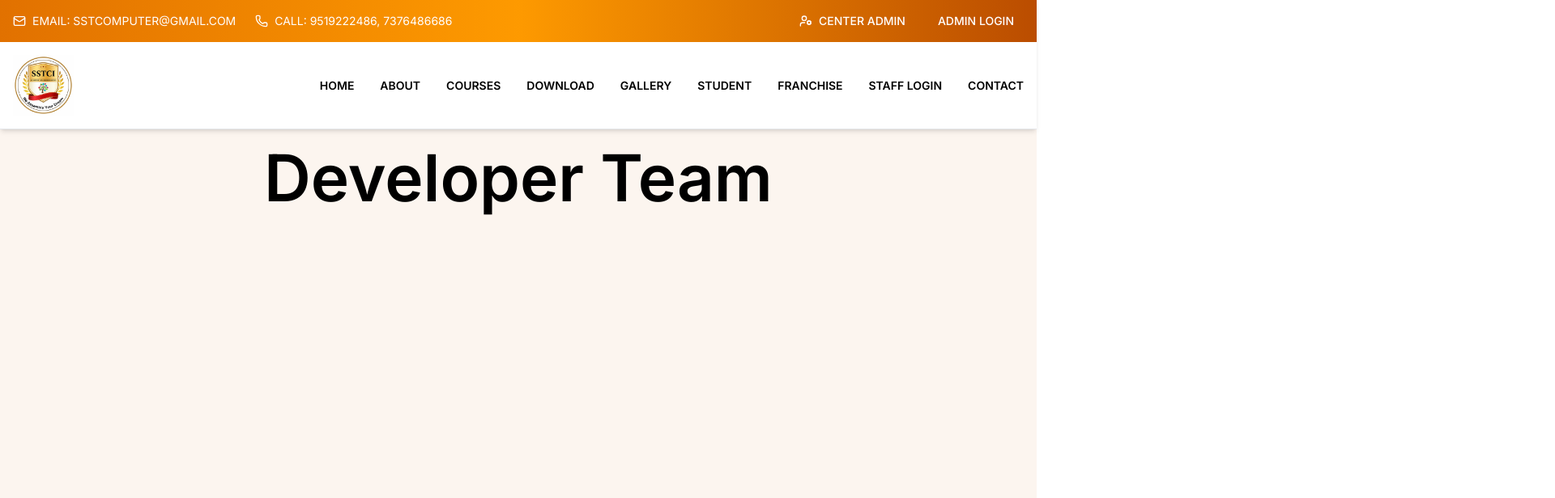
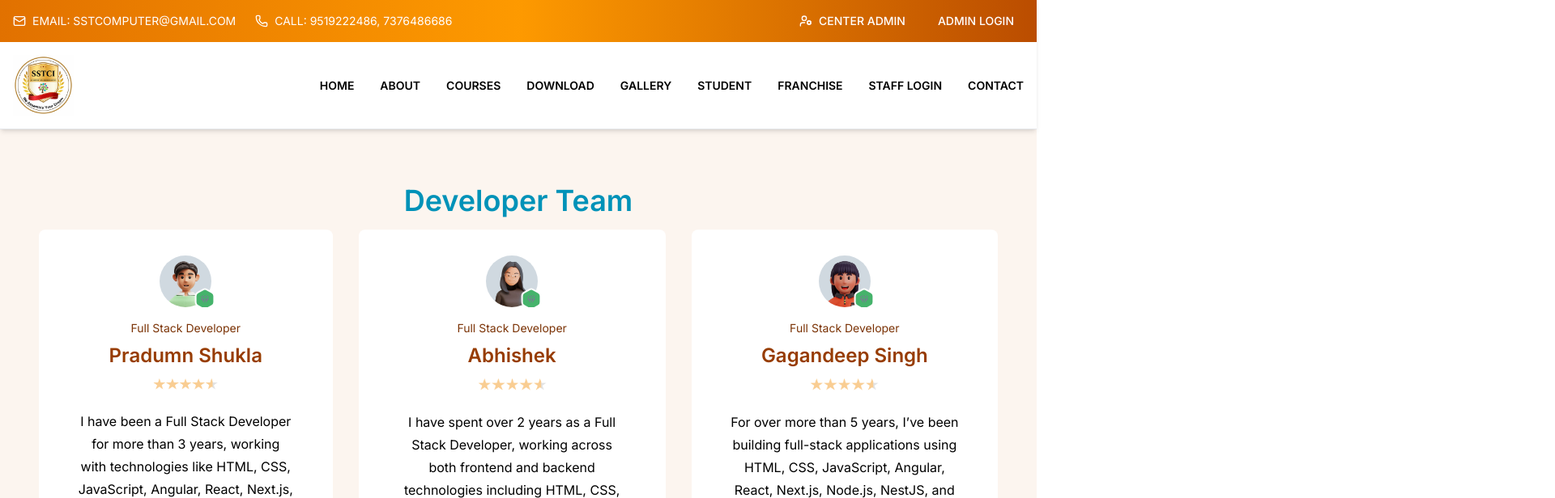
Before and after one commit to PradumShukla8188/Student-Panel-CMS, a Next.js app: page /about-developer in a window 1280 px wide. Shown: the top 616 px of the page at 81% size, 1920 px wide, since content can reach past the window. Built offline with nearby package versions, Linux system fonts and the light colour scheme.

Commit message:
work on changes

```diff
--- a/src/app/components/Header.tsx
+++ b/src/app/components/Header.tsx
@@ -62,12 +62,12 @@ export default function Header() {
               <li><Link href="/about" className="hover:text-amber-600 transition-colors">ABOUT</Link></li>
               {/* COURSES DROPDOWN */}
               <li className="relative group">
-                <button className="hover:text-amber-600 transition-colors">
+                <Link href="/all-courses" className="hover:text-amber-600 transition-colors">
                   COURSES
-                </button>
+                </Link>
 
                 {/* Dropdown */}
-                <div className="absolute left-0 mt-2 bg-white shadow-md rounded-lg w-48 opacity-0 group-hover:opacity-100 group-hover:visible invisible transition-all duration-200">
+                {/* <div className="absolute left-0 mt-2 bg-white shadow-md rounded-lg w-48 opacity-0 group-hover:opacity-100 group-hover:visible invisible transition-all duration-200">
                   <ul className="py-2 text-sm">
                     <li><Link href="/courses/hardware" className="block px-4 py-2 hover:bg-amber-50">Hardware Courses</Link></li>
                     <li><Link href="/courses/software" className="block px-4 py-2 hover:bg-amber-50">Software Courses</Link></li>
@@ -75,7 +75,7 @@ export default function Header() {
                     <li><Link href="/courses/english" className="block px-4 py-2 hover:bg-amber-50">Spoken English</Link></li>
                     <li><Link href="/courses/account" className="block px-4 py-2 hover:bg-amber-50">Accounting</Link></li>
                   </ul>
-                </div>
+                </div> */}
               </li>
 
               {/* DOWNLOAD DROPDOWN */}
--- a/src/app/components/StudentShowcase.tsx
+++ b/src/app/components/StudentShowcase.tsx
@@ -88,7 +88,7 @@ export default function StudentShowcase() {
                 sm:min-w-[40%]
                 md:min-w-[33%]
                 lg:min-w-[25%]
-                bg-gradient-to-br
+                bg-linear-to-br
                 from-lime-400
                 to-lime-500
                 rounded-lg
--- a/src/app/components/public/AboutDeveloper/AboutDeveloper.tsx
+++ b/src/app/components/public/AboutDeveloper/AboutDeveloper.tsx
@@ -58,20 +58,19 @@ const AboutDeveloper = () => {
 
   return (
     <main>
-      <section id="testimonial-section" className="bg-cream">
+      <section id="testimonial-section" className="bg-cream px-4 py-12">
         <div className="container">
-          <div className="developer-heading">
-            <h3>Developer Team</h3>
+          <div className="developer-heading text-4xl mt-5 text-cyan-600">
+           Developer Team
           </div>
-
-          <Slider key={testimonial.length} {...settings}>
+          <div className="developer-info">
             {loading
               ? Array.from({ length: 3 }).map((_, i) => (
                 <div key={`skeleton-${i}`}>
                   <TestimonialSkeleton />
                 </div>
               ))
-              : testimonial.map((items, i) => (
+              : testimonial?.map((items, i) => (
                 <div key={`dev-${i}`}>
                   <div className="bg-white m-4 pt-8 px-12 pb-10 text-center rounded-lg">
                     <div className="relative z-0 flex justify-center items-center
@@ -86,8 +85,8 @@ const AboutDeveloper = () => {
                       />
                     </div>
 
-                    <p className="text-sm pt-4 pb-2">{items.profession}</p>
-                    <p className="text-2xl font-semibold pb-3">{items.name}</p>
+                    <p className="text-sm pt-4 pb-2  text-amber-900">{items.profession}</p>
+                    <p className="text-2xl font-semibold pb-3 text-amber-800">{items.name}</p>
 
                     <Image
                       src={items.starimg}
@@ -97,13 +96,13 @@ const AboutDeveloper = () => {
                       height={32}
                     />
 
-                    <p className="text-lg font-medium leading-7">
+                    <p className="leading-7">
                       {items.detail}
                     </p>
                   </div>
                 </div>
               ))}
-          </Slider>
+          </div>
         </div>
       </section>
     </main>
--- a/src/app/components/public/AllCourses/AllCoursesUI.tsx
+++ b/src/app/components/public/AllCourses/AllCoursesUI.tsx
@@ -138,7 +138,7 @@ const AllCoursesUI = () => {
   ))
 
   return (
-    <section id='courses-section'>
+    <section id='courses-section' className='mt-5'>
       <div className='container mx-auto max-w-7xl px-4'>
         <div className='flex flex-col sm:flex-row justify-between sm:items-center gap-5 mb-4'>
           <h2 className='font-bold tracking-tight'>{isAllCourseRoute?"All Course":"Popular Courses"}</h2>
--- a/src/app/page.tsx
+++ b/src/app/page.tsx
@@ -12,6 +12,7 @@ import ActionButtons from './components/ActionButtons'
 import StudentShowcase from './components/StudentShowcase'
 import { BookOpen } from 'lucide-react'
 import HeroSlider from './components/HeroSlider'
+import AboutDeveloper from './components/public/AboutDeveloper/AboutDeveloper'
 // import Header from './components/Header'
 export const metadata: Metadata = {
   title: 'SSTCI',
@@ -88,7 +89,10 @@ export default function Home() {
                 </div>
               </div>
             </div>
+
           </div>
+
+           <AboutDeveloper />
         </main>
       </div>
     </main>
--- a/src/styles/custom.css
+++ b/src/styles/custom.css
@@ -5,6 +5,11 @@
 .developer-heading {
     display: flex;
     justify-content: center;
-    font-size: 80px;
+    /* font-size: 80px; */
     font-weight: 600;
 }
+
+.developer-info{
+
+    display: flex;
+}
```
